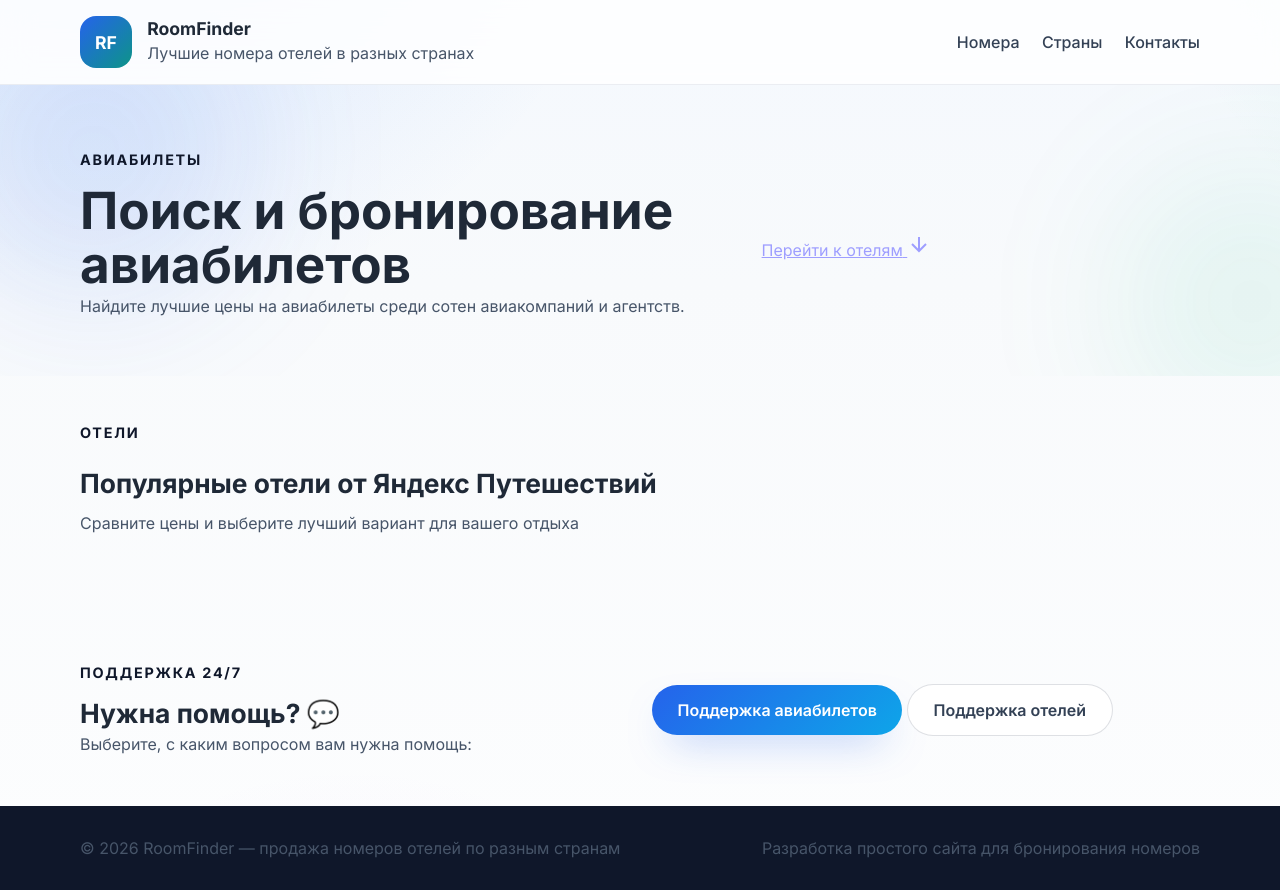
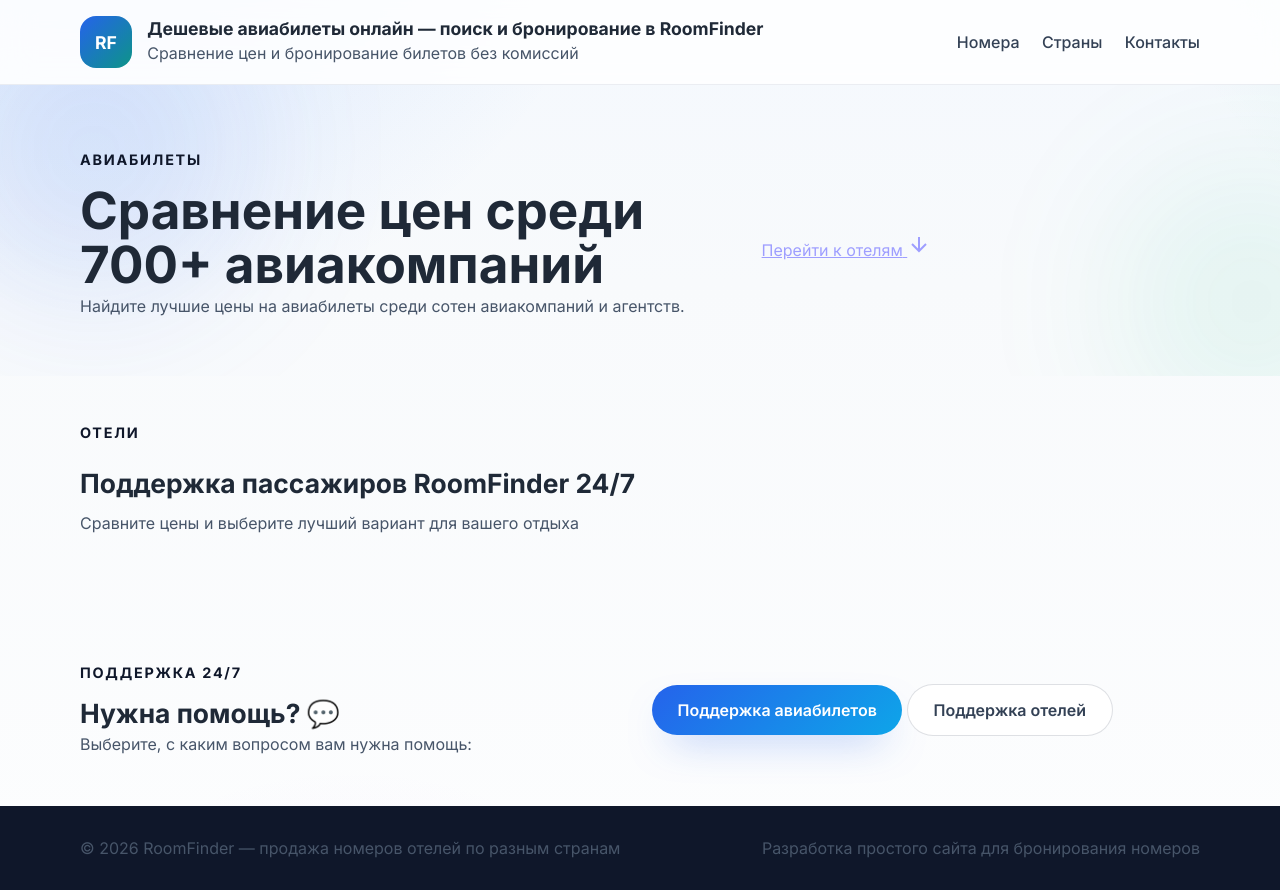
Before and after one commit to zerofrankss-blip/zerofrankss-blip.github.io, a plain HTML site: page index.html in a window 1280 px wide. Drawn offline with Linux system fonts and the light colour scheme; a script that the page names is missing.

Commit message:
Add files via upload

```diff
--- a/index.html
+++ b/index.html
@@ -4,7 +4,13 @@
   <meta name="yandex-verification" content="bb6fg2vul00yfsg5" />
   <meta charset="UTF-8" />
   <meta name="viewport" content="width=device-width, initial-scale=1.0" />
-  <title>RoomFinder — номера отелей по странам</title>
+    <meta name="description" content="Поиск и бронирование дешевых авиабилетов по всему миру без комиссий." />
+  <meta name="keywords" content="авиабилеты, купить билеты на самолет, дешевые перелеты, RoomFinder" />
+  <meta property="og:title" content="RoomFinder — Дешевые авиабилеты" />
+  <meta property="og:description" content="Сравните цены сотен авиакомпаний и агентств в одном месте." />
+  <meta property="og:type" content="website" />
+  <meta property="og:url" content="https://roomfinder.ru/" />
+  <title>RoomFinder — Дешевые авиабилеты без комиссий</title>
   <link rel="preconnect" href="https://fonts.googleapis.com" />
   <link rel="preconnect" href="https://fonts.gstatic.com" crossorigin />
   <link href="https://fonts.googleapis.com/css2?family=Inter:wght@400;500;600;700&display=swap" rel="stylesheet" />
@@ -24,8 +30,8 @@
       <div class="brand">
         <div class="logo">RF</div>
         <div>
-          <h1>RoomFinder</h1>
-          <p>Лучшие номера отелей в разных странах</p>
+          <h1>Дешевые авиабилеты онлайн — поиск и бронирование в RoomFinder</h1>
+          <p>Сравнение цен и бронирование билетов без комиссий</p>
         </div>
       </div>
       <nav class="nav-links">
@@ -41,7 +47,7 @@
       <div class="container hero-grid">
         <div>
           <span class="eyebrow">Авиабилеты</span>
-          <h2>Поиск и бронирование авиабилетов</h2>
+          <h2>Сравнение цен среди 700+ авиакомпаний</h2>
           <p>Найдите лучшие цены на авиабилеты среди сотен авиакомпаний и агентств.</p>
           <div class="search-widget" style="margin-top: 1.5rem;">
             <script async src="https://tpemb.com/content?currency=rub&trs=522712&shmarker=722550&show_hotels=true&powered_by=true&locale=ru&searchUrl=www.aviasales.com%2Fsearch&primary_override=%2314AA21ff&color_button=%23346CC5ff&color_icons=%23199FDEff&dark=%2302060Bff&light=%23F4F4F4ff&secondary=%23DEE3E6ff&special=%23CACECFff&color_focused=%232D72AEff&border_radius=11&no_labels=&plain=false&promo_id=7879&campaign_id=100" charset="utf-8"></script>
@@ -62,7 +68,7 @@
       <div class="container">
         <div class="section-heading">
           <span class="eyebrow">Отели</span>
-          <h3>Популярные отели от Яндекс Путешествий</h3>
+          <h3>Поддержка пассажиров RoomFinder 24/7</h3>
           <p>Сравните цены и выберите лучший вариант для вашего отдыха</p>
         </div>
         <div class="hotels-widget">
```
